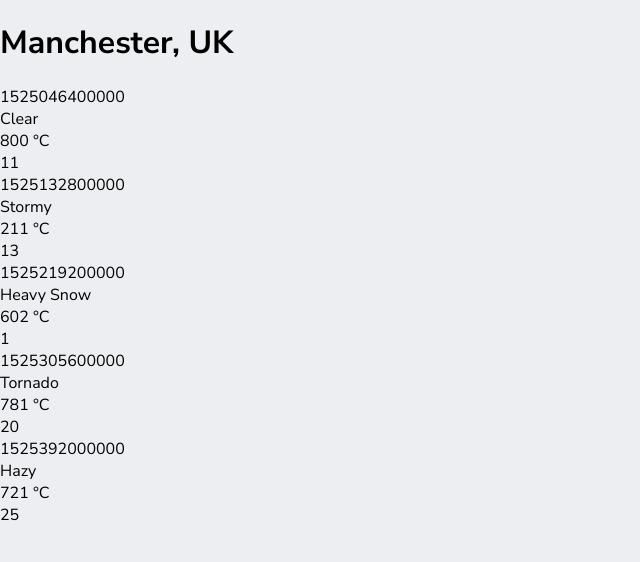
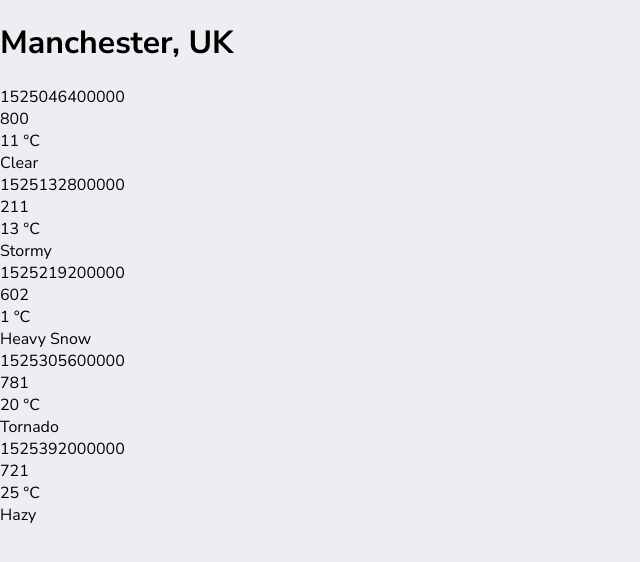
Before and after one commit to Jean0820/weather-app, a React (Create React App) app: page / in a window 1280 px wide. Shown: the top 562 px of the page, without its empty margins (0-640 px from the left). Built offline with nearby package versions, Linux system fonts and the light colour scheme.

Commit message:
Testing Forecast Summaries

```diff
--- a/src/components/ForecastSummaries.js
+++ b/src/components/ForecastSummaries.js
@@ -11,8 +11,8 @@ function ForecastSummaries() {
         <ForecastSummary
           key={index}
           date={forecast.date}
+          icon={forecast.icon}
           description={forecast.description}
-          icon={forecast.icon}
           maxTemp={forecast.temperature.max}
         />
       ))}
--- a/src/components/ForecastSummary.js
+++ b/src/components/ForecastSummary.js
@@ -10,9 +10,9 @@ function ForecastSummary({ date, description, icon, maxTemp }: Props) {
   return (
     <div className="forecast-summary">
       <div className="forecast-summary__date">{date}</div>
+      <div className="forecast-summary__temperature">{icon}</div>
+      <div className="forecast-summary__description">{maxTemp} &deg;C</div>
       <div className="forecast-summary__icon">{description}</div>
-      <div className="forecast-summary__temperature">{icon} &deg;C</div>
-      <div className="forecast-summary__description">{maxTemp} </div>
     </div>
   );
 }
```
